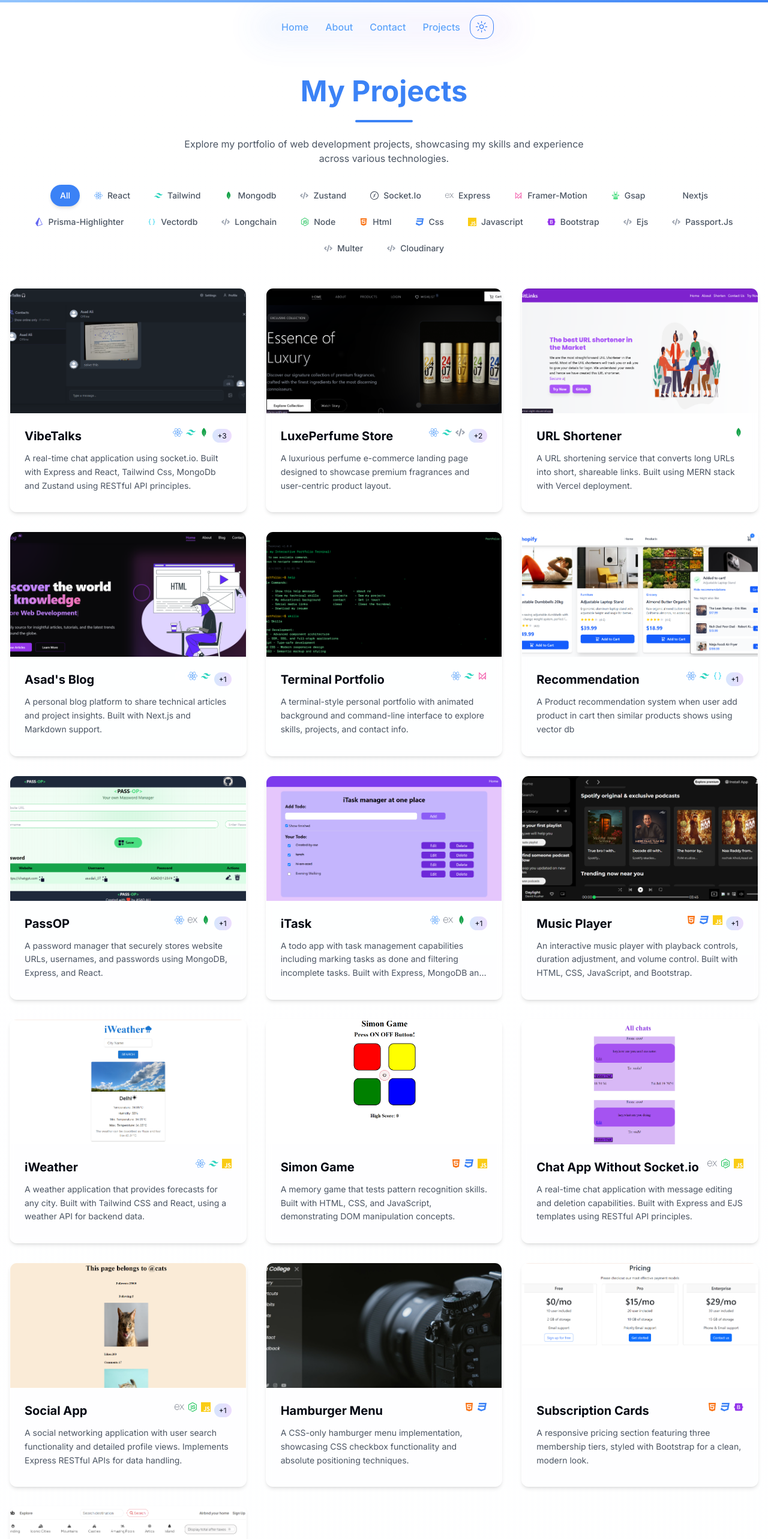
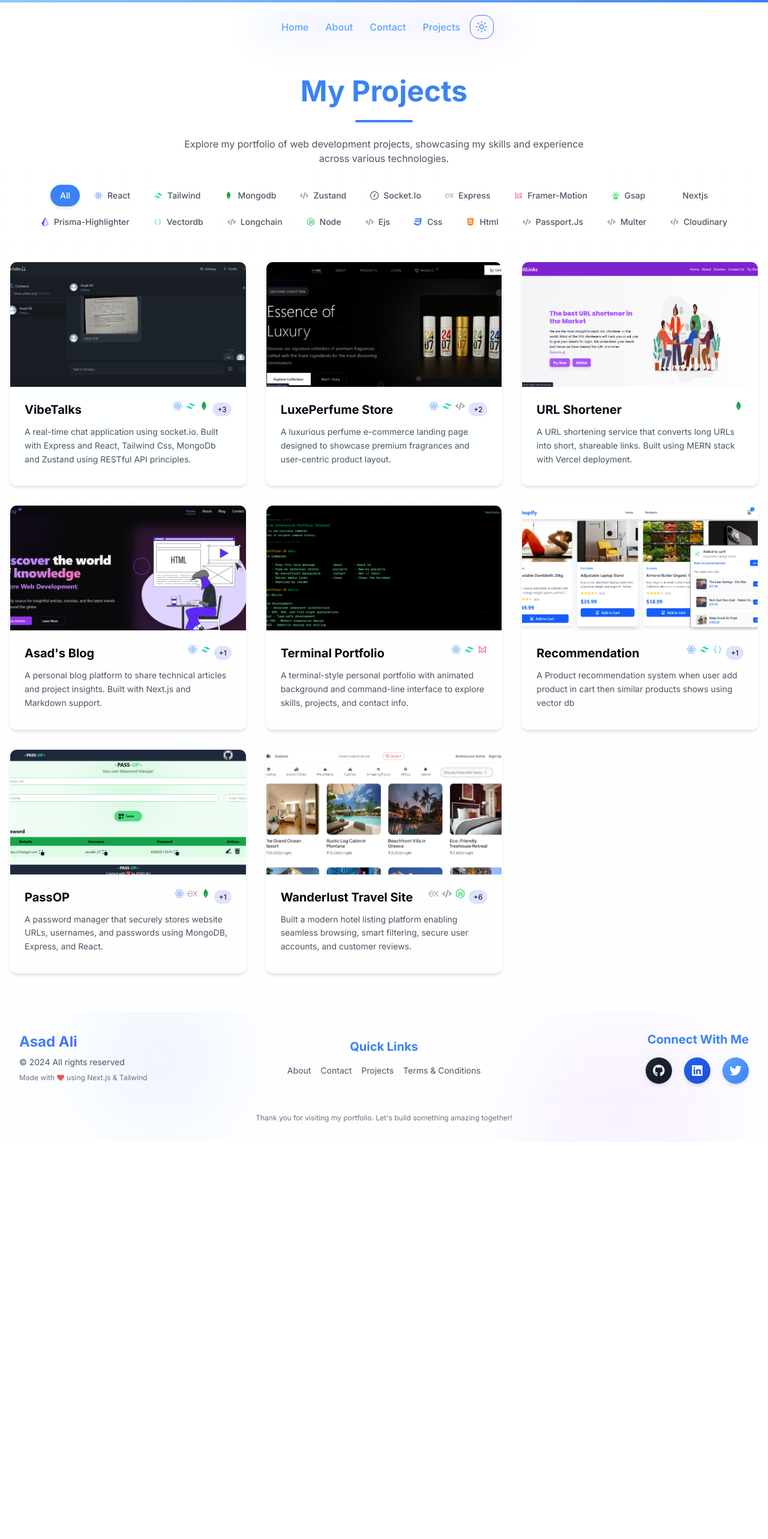
Before and after one commit to asadali-07/Portfolio-App, a Next.js app: page /project in a window 1280 px wide. Shown: the top 2566 px of the page at 60% size. After the commit the page ends 1904 px from the top, so only its background shows below. Built offline with nearby package versions, Linux system fonts and the light colour scheme.

Commit message:
Remove small project fron preject page

```diff
--- a/app/project/page.js
+++ b/app/project/page.js
@@ -87,78 +87,6 @@ const projects = [
     liveLink: "https://passsop.netlify.app/",
     imageUrl: "/Screenshot 2024-09-07 181548.png",
     techStack: ["react", "express", "mongodb", "node"],
-  },
-  {
-    title: "iTask",
-    description:
-      "A todo app with task management capabilities including marking tasks as done and filtering incomplete tasks. Built with Express, MongoDB and React.",
-    githubLink: "https://github.com/asadali-07/ToDoApp",
-    liveLink: "http://itassk.netlify.app/",
-    imageUrl: "/Screenshot 2024-09-07 181829.png",
-    techStack: ["react", "express", "mongodb", "node"],
-  },
-  {
-    title: "Music Player",
-    description:
-      "An interactive music player with playback controls, duration adjustment, and volume control. Built with HTML, CSS, JavaScript, and Bootstrap.",
-    githubLink: "https://github.com/asadali-07/SpotifyClone",
-    liveLink: "https://github.com/asadali-07/SpotifyClone",
-    imageUrl: "/Screenshot 2024-09-07 182348.png",
-    techStack: ["html", "css", "javascript", "bootstrap"],
-  },
-  {
-    title: "iWeather",
-    description:
-      "A weather application that provides forecasts for any city. Built with Tailwind CSS and React, using a weather API for backend data.",
-    githubLink: "https://github.com/asadali-07/minorproject",
-    liveLink: "http://iweatherr.netlify.app/",
-    imageUrl: "/Screenshot 2024-09-07 182100.png",
-    techStack: ["react", "tailwind", "javascript"],
-  },
-  {
-    title: "Simon Game",
-    description:
-      "A memory game that tests pattern recognition skills. Built with HTML, CSS, and JavaScript, demonstrating DOM manipulation concepts.",
-    githubLink: "https://github.com/asadali-07/SimonGame",
-    liveLink: "https://github.com/asadali-07/SimonGame",
-    imageUrl: "/Screenshot 2024-09-07 182936.png",
-    techStack: ["html", "css", "javascript"],
-  },
-  {
-    title: "Chat App Without Socket.io",
-    description:
-      "A real-time chat application with message editing and deletion capabilities. Built with Express and EJS templates using RESTful API principles.",
-    githubLink: "https://github.com/asadali-07/chat-app",
-    liveLink: "https://github.com/asadali-07/chat-app",
-    imageUrl: "/Screenshot 2024-09-07 183741.png",
-    techStack: ["express", "node", "javascript"],
-  },
-  {
-    title: "Social App",
-    description:
-      "A social networking application with user search functionality and detailed profile views. Implements Express RESTful APIs for data handling.",
-    githubLink: "https://github.com/asadali-07/Instagram",
-    liveLink: "https://github.com/asadali-07/Instagram",
-    imageUrl: "/Screenshot 2024-09-07 215534.png",
-    techStack: ["express", "node", "javascript", "mongodb"],
-  },
-  {
-    title: "Hamburger Menu",
-    description:
-      "A CSS-only hamburger menu implementation, showcasing CSS checkbox functionality and absolute positioning techniques.",
-    githubLink: "https://github.com/asadali-07/SidebarMenu",
-    liveLink: "https://github.com/asadali-07/SidebarMenu",
-    imageUrl: "/Screenshot 2024-09-07 182858.png",
-    techStack: ["html", "css"],
-  },
-  {
-    title: "Subscription Cards",
-    description:
-      "A responsive pricing section featuring three membership tiers, styled with Bootstrap for a clean, modern look.",
-    githubLink: "https://github.com/asadali-07/SubscriptionCard",
-    liveLink: "https://github.com/asadali-07/SubscriptionCard",
-    imageUrl: "/Screenshot 2024-09-07 183112.png",
-    techStack: ["html", "css", "bootstrap"],
   },
   {
     title: "Wanderlust Travel Site",
```
